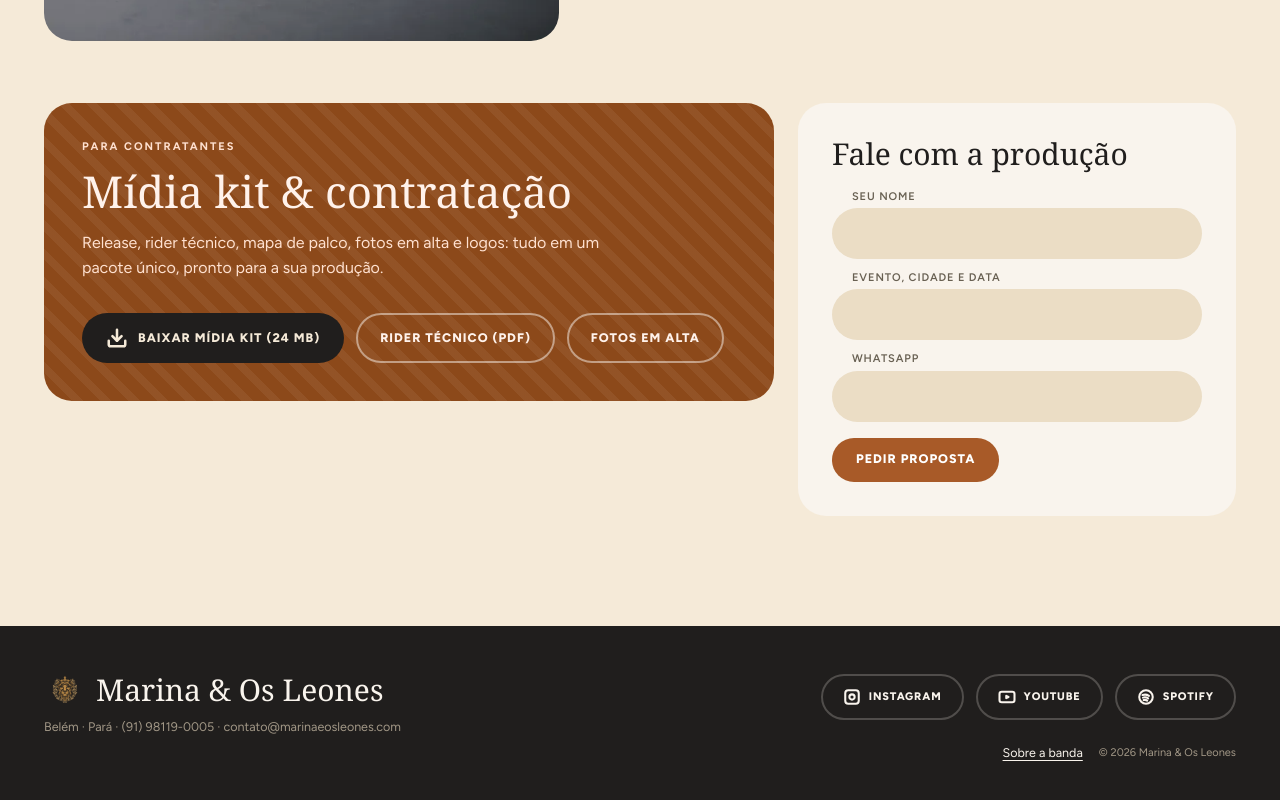
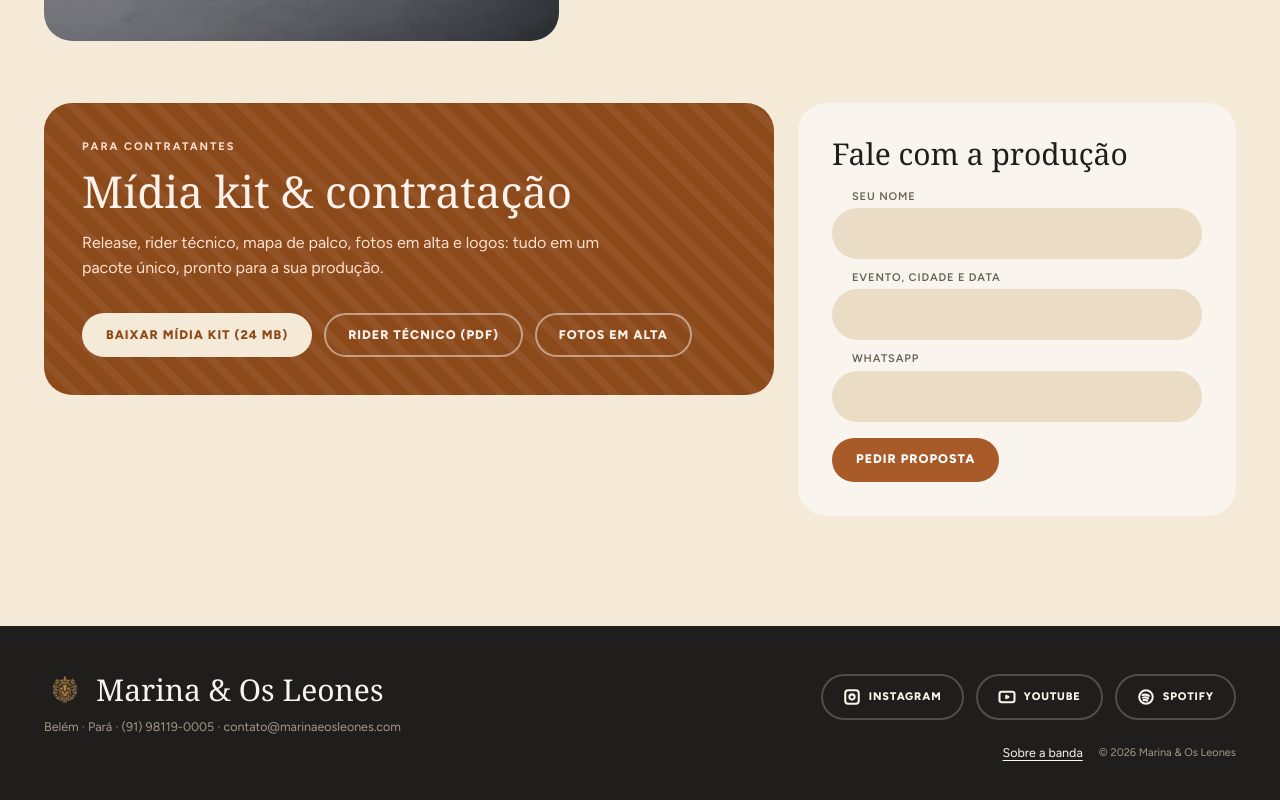
Before and after one commit to rodrigoandradebcc/freela, a React (Vite) app in the folder marina-e-os-leones/: page / in a window 1280 px wide. Shown: the part 3095-3895 px from the top of the page. Built offline with nearby package versions, Linux system fonts and the light colour scheme; a web font is replaced by a local one.

Commit message:
feat: add page transition animation to AppLayout and update key prop for main content

```diff
--- a/marina-e-os-leones/src/components/layout/AppLayout.module.css
+++ b/marina-e-os-leones/src/components/layout/AppLayout.module.css
@@ -12,6 +12,16 @@
    nos dois criaria um vão morto entre o conteúdo e o rodapé. */
 .main {
   flex: 1 0 auto;
+  animation: pageEnter 180ms var(--ease-out) both;
+}
+
+/* Só entrada. `translateY` pequeno (6px) e curto de propósito: navegação é a
+   ação mais repetida do site, e qualquer coisa mais longa vira latência. */
+@keyframes pageEnter {
+  from {
+    opacity: 0;
+    transform: translateY(6px);
+  }
 }
 
 /* --- skip link -------------------------------------------------------------
--- a/marina-e-os-leones/src/components/layout/AppLayout.tsx
+++ b/marina-e-os-leones/src/components/layout/AppLayout.tsx
@@ -18,6 +18,12 @@
  * O <main id="main-content"> é responsabilidade DESTE componente: as páginas
  * NÃO devem renderizar outro <main> (dois <main> no mesmo documento é HTML
  * inválido e quebra o alvo do skip link).
+ *
+ * TRANSIÇÃO DE ROTA: só ENTRADA, nunca saída. A página velha some na hora e a
+ * nova entra em 180ms. Animar a saída obrigaria a esperar o conteúdo antigo
+ * desaparecer antes de mostrar o novo — latência pura numa ação que a pessoa
+ * repete o tempo todo. O `key={pathname}` é o que faz a animação rodar a cada
+ * troca; sem ele o <main> não remonta e o `animation` só dispararia uma vez.
  */
 
 import type { JSX, ReactNode } from 'react';
@@ -49,7 +55,7 @@ export function AppLayout({ children }: AppLayoutProps): JSX.Element {
 
       <Header variant={pathname === PRESS_ROUTE ? 'press' : 'default'} />
 
-      <main id="main-content" className={styles.main}>
+      <main id="main-content" className={styles.main} key={pathname}>
         {children}
       </main>
 
--- a/marina-e-os-leones/src/pages/HomePage.module.css
+++ b/marina-e-os-leones/src/pages/HomePage.module.css
@@ -286,6 +286,15 @@
   margin-top: var(--space-8);
 }
 
+.panelPrimaryButton.panelPrimaryButton {
+  background-color: var(--color-bg);
+  color: var(--color-accent-text);
+}
+
+.panelPrimaryButton.panelPrimaryButton:hover {
+  background-color: var(--color-peach-pale);
+}
+
 /* A variante `outline` do Button é feita para fundo claro (borda escura +
    texto --color-text): sobre o marrom do painel ela ficaria ilegível. Aqui a
    pill vira clara. O seletor descendente é proposital — dois níveis garantem
--- a/marina-e-os-leones/src/pages/HomePage.tsx
+++ b/marina-e-os-leones/src/pages/HomePage.tsx
@@ -20,36 +20,35 @@
  * `imageKey` → `images[key]` acontece aqui, em `resolveImage`.
  */
 
-import type { JSX } from "react";
+import type { JSX } from 'react';
 
-import { images } from "@/assets/images";
-import { ShowCard } from "@/components/agenda/ShowCard";
-import { HeroHome } from "@/components/home/HeroHome";
-import { NextShowBanner } from "@/components/home/NextShowBanner";
-import { DownloadIcon } from "@/components/icons";
-import { NowPlayingCard } from "@/components/music/NowPlayingCard";
-import { TrackList } from "@/components/music/TrackList";
-import { ContactForm } from "@/components/shared/ContactForm";
-import { AppImage } from "@/components/ui/AppImage";
-import { Button } from "@/components/ui/Button";
-import { Reveal } from "@/components/ui/Reveal";
-import { SectionEyebrow } from "@/components/ui/SectionEyebrow";
-import { TexturedPanel } from "@/components/ui/TexturedPanel";
-import { ReelCard } from "@/components/video/ReelCard";
-import { VideoCard } from "@/components/video/VideoCard";
-import { MEDIA_KIT_HOME_CTA_LABEL } from "@/data/mediaKit";
-import { showsPreview } from "@/data/shows";
-import { ABOUT_TEXT, INSTAGRAM_URL, OPENED_FOR } from "@/data/site";
+import { images } from '@/assets/images';
+import { ShowCard } from '@/components/agenda/ShowCard';
+import { HeroHome } from '@/components/home/HeroHome';
+import { NextShowBanner } from '@/components/home/NextShowBanner';
+import { NowPlayingCard } from '@/components/music/NowPlayingCard';
+import { TrackList } from '@/components/music/TrackList';
+import { ContactForm } from '@/components/shared/ContactForm';
+import { AppImage } from '@/components/ui/AppImage';
+import { Button } from '@/components/ui/Button';
+import { Reveal } from '@/components/ui/Reveal';
+import { SectionEyebrow } from '@/components/ui/SectionEyebrow';
+import { TexturedPanel } from '@/components/ui/TexturedPanel';
+import { ReelCard } from '@/components/video/ReelCard';
+import { VideoCard } from '@/components/video/VideoCard';
+import { MEDIA_KIT_HOME_CTA_LABEL } from '@/data/mediaKit';
+import { showsPreview } from '@/data/shows';
+import { ABOUT_TEXT, INSTAGRAM_URL, OPENED_FOR } from '@/data/site';
 import {
   homeReels,
   homeVideoPreviewCaption,
   homeVideoPreviewImageKey,
   homeVideoPreviewTitle,
-} from "@/data/videos";
-import { usePageTitle } from "@/hooks/usePageTitle";
-import type { ImageMeta } from "@/types";
+} from '@/data/videos';
+import { usePageTitle } from '@/hooks/usePageTitle';
+import type { ImageMeta } from '@/types';
 
-import styles from "./HomePage.module.css";
+import styles from './HomePage.module.css';
 
 /** Resolve a `imageKey` de um dado contra o manifesto de imagens. */
 function resolveImage(key: string): ImageMeta {
@@ -57,7 +56,7 @@ function resolveImage(key: string): ImageMeta {
 }
 
 export default function HomePage(): JSX.Element {
-  usePageTitle("Início");
+  usePageTitle('Início');
 
   return (
     <div className={styles.page}>
@@ -95,10 +94,7 @@ export default function HomePage(): JSX.Element {
       </section>
 
       {/* --- música ------------------------------------------------------ */}
-      <section
-        className={styles.section}
-        aria-labelledby="home-repertoire-title"
-      >
+      <section className={styles.section} aria-labelledby="home-repertoire-title">
         <div className={styles.musicGrid}>
           <Reveal>
             <NowPlayingCard variant="home" />
@@ -190,24 +186,19 @@ export default function HomePage(): JSX.Element {
       </section>
 
       {/* --- prévia do mídia kit ------------------------------------------ */}
-      <section
-        className={styles.section}
-        aria-labelledby="home-media-kit-title"
-      >
+      <section className={styles.section} aria-labelledby="home-media-kit-title">
         <div className={styles.mediaKitGrid}>
           <Reveal>
             <TexturedPanel tone="orange" className={styles.mediaKitPanel}>
-              <SectionEyebrow className={styles.panelEyebrow}>
-                PARA CONTRATANTES
-              </SectionEyebrow>
+              <SectionEyebrow className={styles.panelEyebrow}>PARA CONTRATANTES</SectionEyebrow>
 
               <h2 className={styles.panelTitle} id="home-media-kit-title">
                 Mídia kit &amp; contratação
               </h2>
 
               <p className={styles.panelText}>
-                Release, rider técnico, mapa de palco, fotos em alta e logos:
-                tudo em um pacote único, pronto para a sua produção.
+                Release, rider técnico, mapa de palco, fotos em alta e logos: tudo em um pacote
+                único, pronto para a sua produção.
               </p>
 
               {/* Os três botões levam à página Mídia kit, onde ficam os arquivos
@@ -218,7 +209,7 @@ export default function HomePage(): JSX.Element {
                   variant="dark"
                   as="link"
                   to="/midia-kit"
-                  icon={<DownloadIcon />}
+                  className={styles.panelPrimaryButton}
                 >
                   {MEDIA_KIT_HOME_CTA_LABEL}
                 </Button>
```
